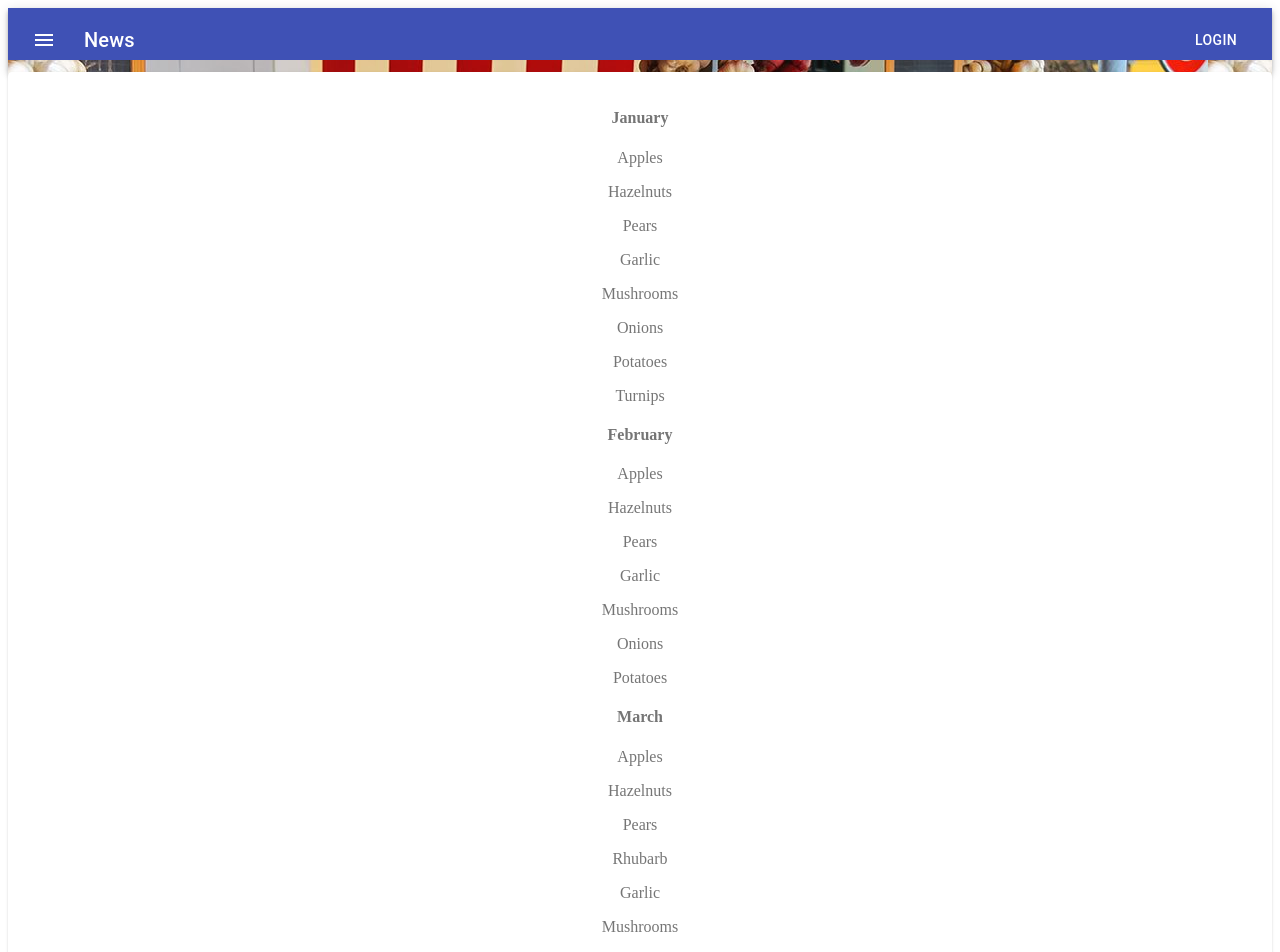
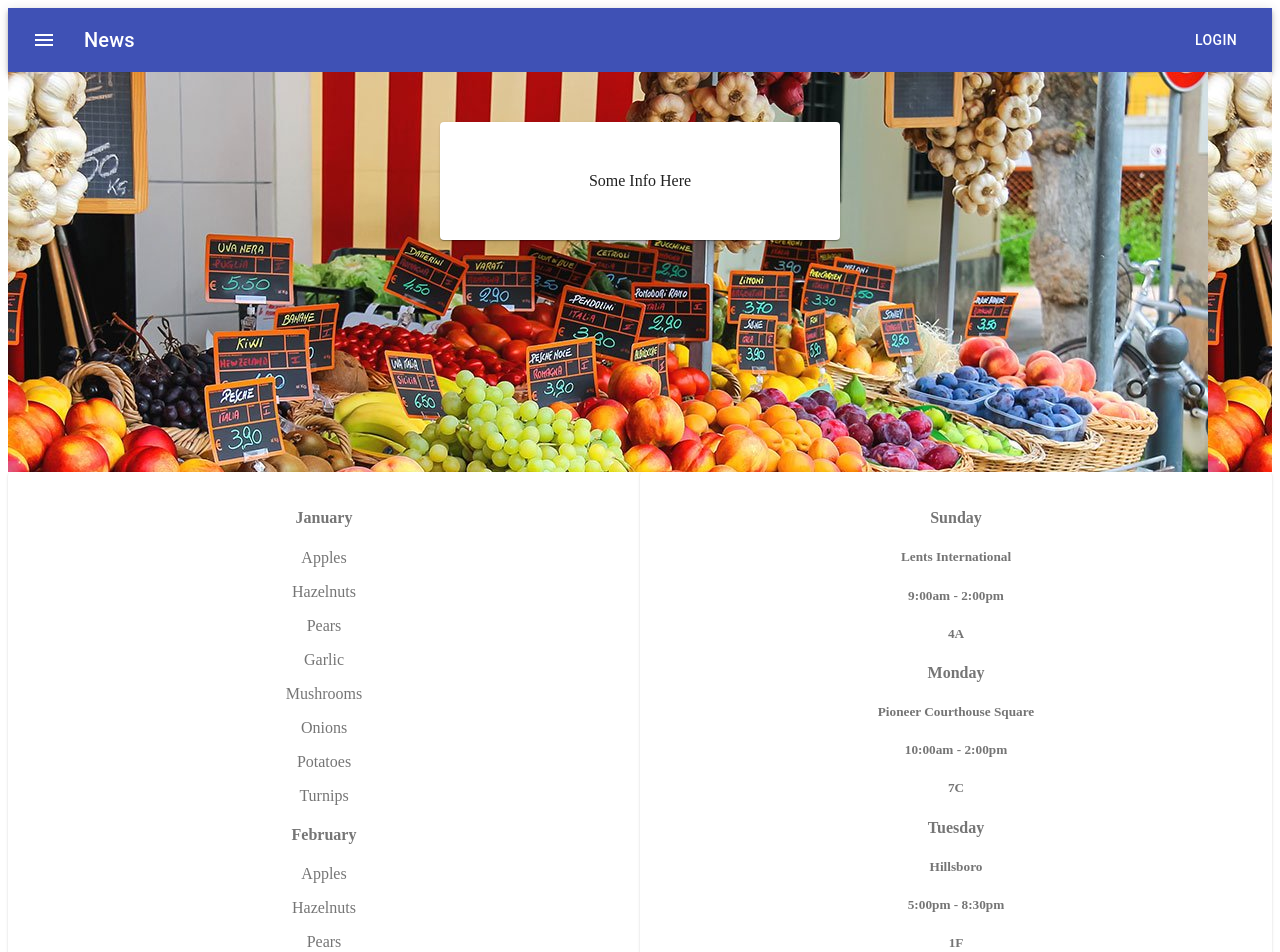
Before and after one commit to reese-lee/farmers-market, a React app: page / in a window 1280 px wide. Shown: the top 952 px of the page. Built offline with nearby package versions, Linux system fonts and the light colour scheme.

Commit message:
add styling to center splash box, add Produce and Schedule to Homepage

```diff
--- a/src/components/AvailableProduce.jsx
+++ b/src/components/AvailableProduce.jsx
@@ -276,7 +276,7 @@ export default function AvailableProduce() {
       {availableProduce.map((produce, index)=>
         <Produce month={produce.month}
           selection= {produce.selection}
-          />
+        />
       )}
 
     </div>
--- a/src/components/Grid.jsx
+++ b/src/components/Grid.jsx
@@ -2,9 +2,10 @@ import React from 'react';
 import { makeStyles } from '@material-ui/core/styles';
 import Paper from '@material-ui/core/Paper';
 import Grid from '@material-ui/core/Grid';
-import farmersmarkets from './../assets/images/farmersmarkets.jpg';
-// import ScheduleFeed from './ScheduleFeed';
+
+import Splash from './Splash';
 import AvailableProduce from './AvailableProduce';
+import ScheduleFeed from './ScheduleFeed';
 
 const useStyles = makeStyles(theme => ({
   root: {
@@ -17,38 +18,42 @@ const useStyles = makeStyles(theme => ({
   },
 }));
 
-const backgroundImage = {
-  backgroundImage: `url(${farmersmarkets})`
-};
+
 
 export default function CenteredGrid() {
   const classes = useStyles();
 
   return (
-    <div className={classes.root} style = {backgroundImage}>
-      <Grid container spacing={3}>
-        <Grid item xs={12}>
-          <Paper className={classes.paper}><AvailableProduce/></Paper>
-        </Grid>
-        <Grid item xs={6}>
-          <Paper className={classes.paper}>xs=6</Paper>
-        </Grid>
-        <Grid item xs={6}>
-          <Paper className={classes.paper}>xs=6</Paper>
-        </Grid>
-        <Grid item xs={3}>
-          <Paper className={classes.paper}>xs=3</Paper>
-        </Grid>
-        <Grid item xs={3}>
-          <Paper className={classes.paper}>xs=3</Paper>
-        </Grid>
-        <Grid item xs={3}>
-          <Paper className={classes.paper}>xs=3</Paper>
-        </Grid>
-        <Grid item xs={3}>
-          <Paper className={classes.paper}>xs=3</Paper>
-        </Grid>
+    <div>
+    <div className={classes.root}>
+      <Splash/>
+
+    </div>
+    <div>
+    <Grid container spacing={12}>
+      <Grid item xs={6}>
+        <Paper className={classes.paper}><AvailableProduce/></Paper>
       </Grid>
+      <Grid item xs={6}>
+        <Paper className={classes.paper}><ScheduleFeed/></Paper>
+      </Grid>
+    </Grid>
     </div>
+  </div>
+
   );
 }
+
+
+// <Grid item xs={3}>
+//   <Paper className={classes.paper}>xs=3</Paper>
+// </Grid>
+// <Grid item xs={3}>
+//   <Paper className={classes.paper}>xs=3</Paper>
+// </Grid>
+// <Grid item xs={3}>
+//   <Paper className={classes.paper}>xs=3</Paper>
+// </Grid>
+// <Grid item xs={3}>
+//   <Paper className={classes.paper}>xs=3</Paper>
+// </Grid>
--- a/src/components/Produce.jsx
+++ b/src/components/Produce.jsx
@@ -5,8 +5,8 @@ function Produce(props){
     <div>
       <h4>{props.month}</h4>
       {props.selection.map((item)=>
-            <p>{item}</p>
-          )}
+        <p>{item}</p>
+      )}
     </div>
   );
 }
--- a/src/components/Splash.jsx
+++ b/src/components/Splash.jsx
@@ -1,6 +1,40 @@
 import React from 'react';
-import ScheduleFeed from './ScheduleFeed';
+import { makeStyles } from '@material-ui/core/styles';
+import Card from '@material-ui/core/Card';
+import farmersmarkets from './../assets/images/farmersmarkets.jpg';
+// import CardActions from '@material-ui/core/CardActions';
+// import CardContent from '@material-ui/core/CardContent';
+// import Button from '@material-ui/core/Button';
+// import Typography from '@material-ui/core/Typography';
+// import ScheduleFeed from './ScheduleFeed';
 
-return (
-  <ScheduleFeed/>
-)
+const useStyles = makeStyles({
+  card: {
+    maxWidth: 300,
+    padding: 50,
+    alignItems: 'center',
+    textAlign: 'center',
+    margin: '0 auto',
+  },
+  image: {
+    height: 300,
+    padding: 50,
+    textAlign: 'center',
+
+  }
+});
+
+const backgroundImage = {
+  backgroundImage: `url(${farmersmarkets})`
+};
+
+export default function Splash() {
+  const classes = useStyles();
+  return (
+    <div style = {backgroundImage} className={classes.image}>
+      <div>
+        <Card className={classes.card}>Some Info Here</Card>
+      </div>
+    </div>
+  );
+}
```
